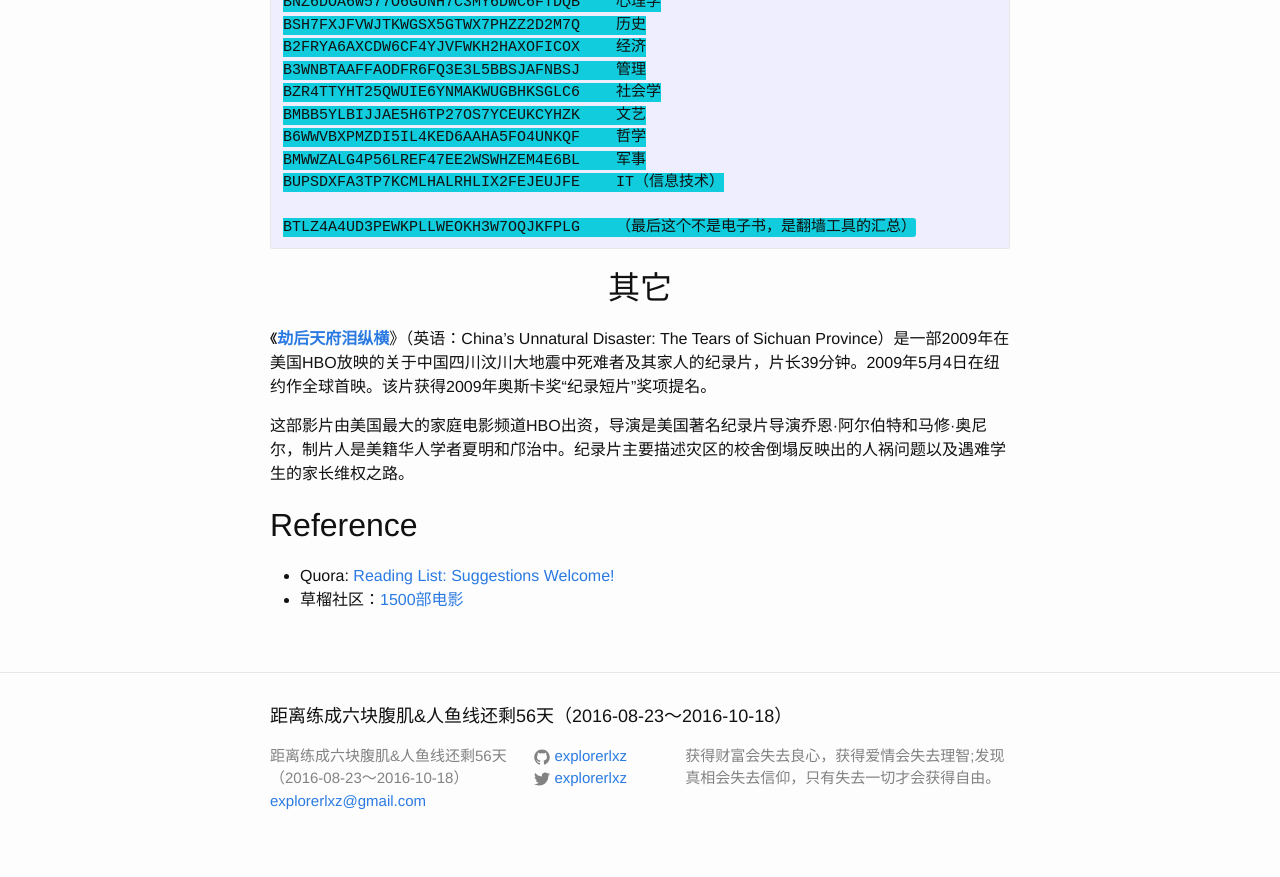
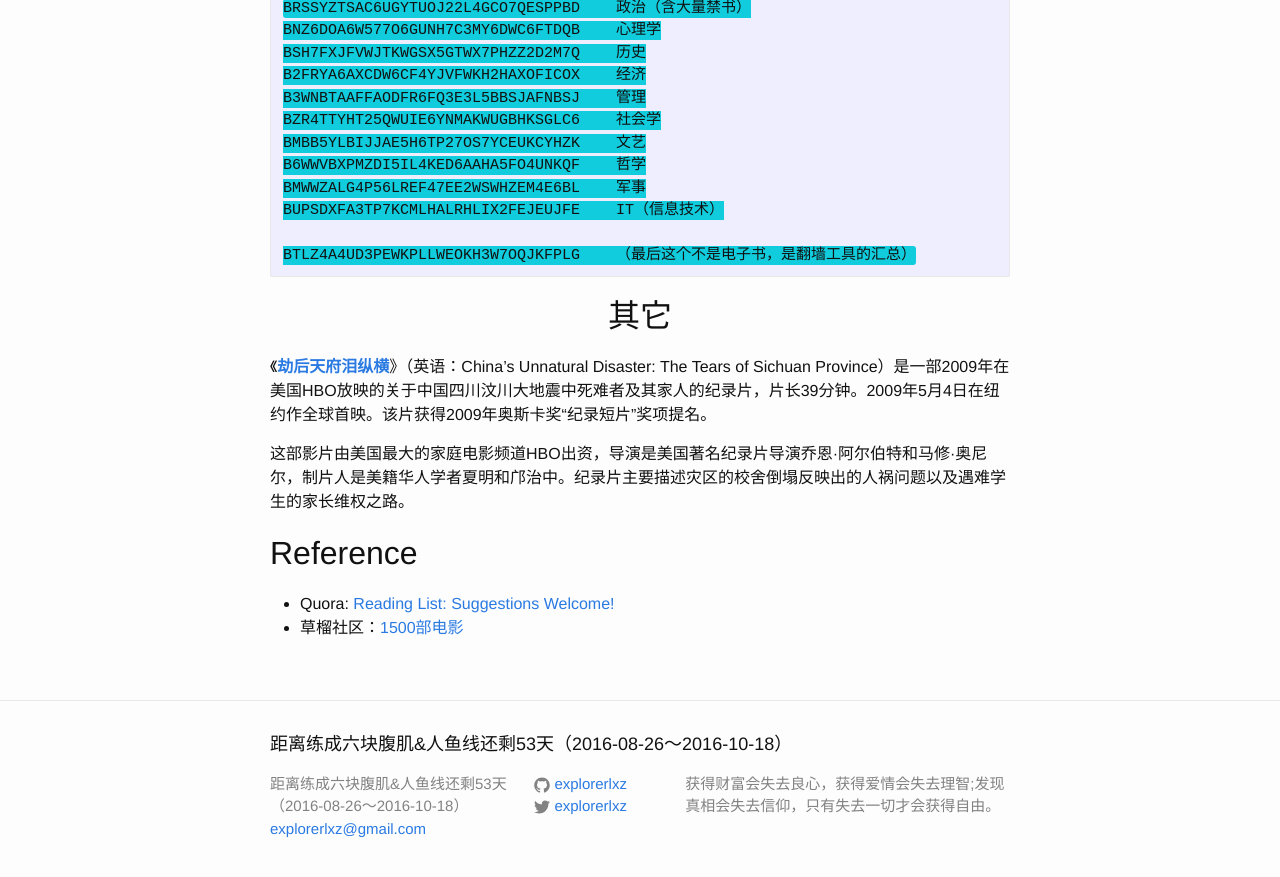
Before and after one commit to explorerlxz/explorerlxz.github.io, a Jekyll site: the page built from _posts/2016-05-15-My-favorite-books-musics-and-movies.md, in a window 1280 px wide and 900 px high, scrolled down 4437 px. Shown: the top 877 px of the window. Built offline with Jekyll 4.4.1, drawn with Linux system fonts in a browser that asks for light colours; some of the changed text lies outside the part shown.

Commit message:
daily update

```diff
--- a/_config.yml
+++ b/_config.yml
@@ -6,7 +6,7 @@
 # 'jekyll serve'. If you change this file, please restart the server process.
 
 # Site settings
-title: 距离练成六块腹肌&人鱼线还剩56天（2016-08-23～2016-10-18）
+title: 距离练成六块腹肌&人鱼线还剩53天（2016-08-26～2016-10-18）
 email: explorerlxz@gmail.com
 description: > # this means to ignore newlines until "baseurl:"
     获得财富会失去良心，获得爱情会失去理智;发现真相会失去信仰，只有失去一切才会获得自由。
```
Also changed, not shown: _posts/2016-05-15-My-favorite-books-musics-and-movies.md (+1 -1 lines), _posts/2016-05-24-Links-tools.md (+1 -1 lines).
